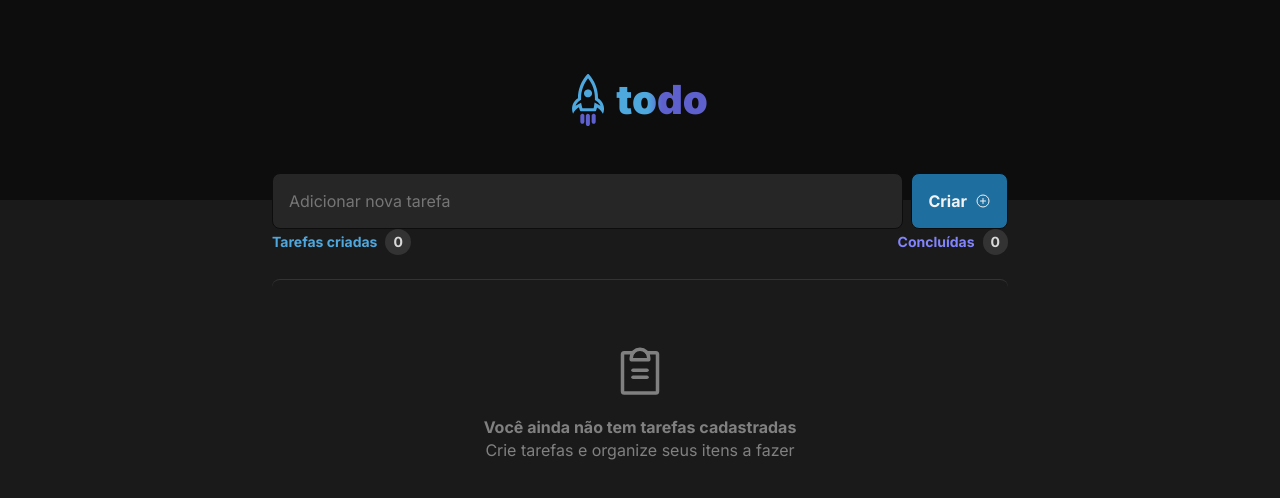
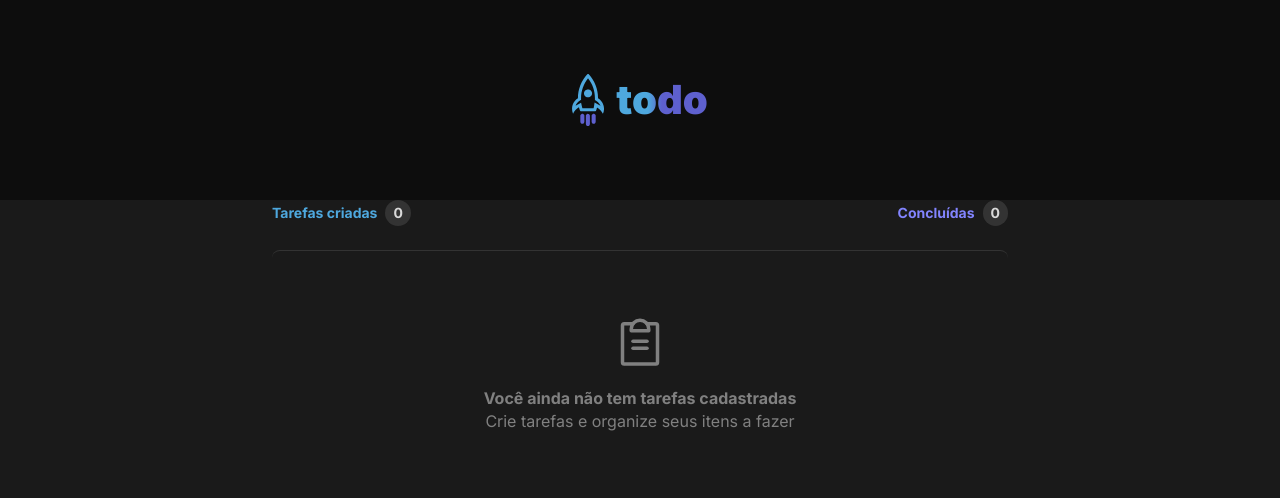
Before and after one commit to felpfsf/todo-list, a React (Vite) app: page / in a window 1280 px wide. Shown: the top 498 px of the page. Built offline with nearby package versions, Linux system fonts and the light colour scheme.

Commit message:
refactor: changed AddTask to avoid prop drilling

```diff
--- a/src/App.tsx
+++ b/src/App.tsx
@@ -1,4 +1,3 @@
-import { AddTask } from "./components/AddTask";
 import { Header } from "./components/Header";
 import { TaskContainer } from "./components/TaskContainer";
 
@@ -6,7 +5,6 @@ function App() {
   return (
     <div>
       <Header />
-      <AddTask />
       <TaskContainer />
     </div>
   );
```
